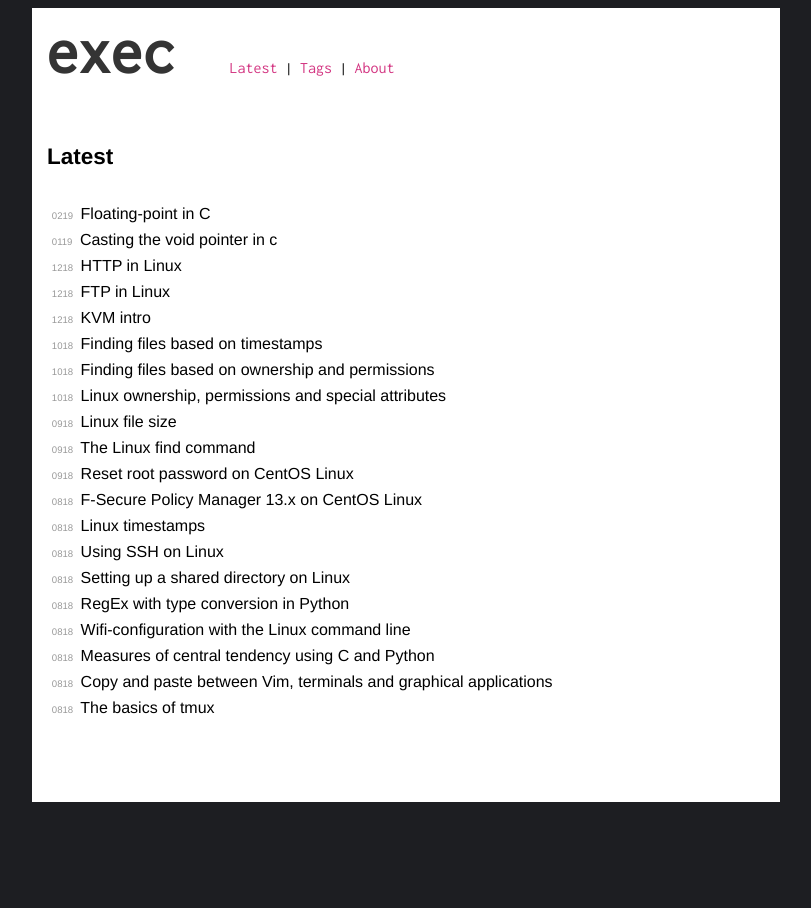
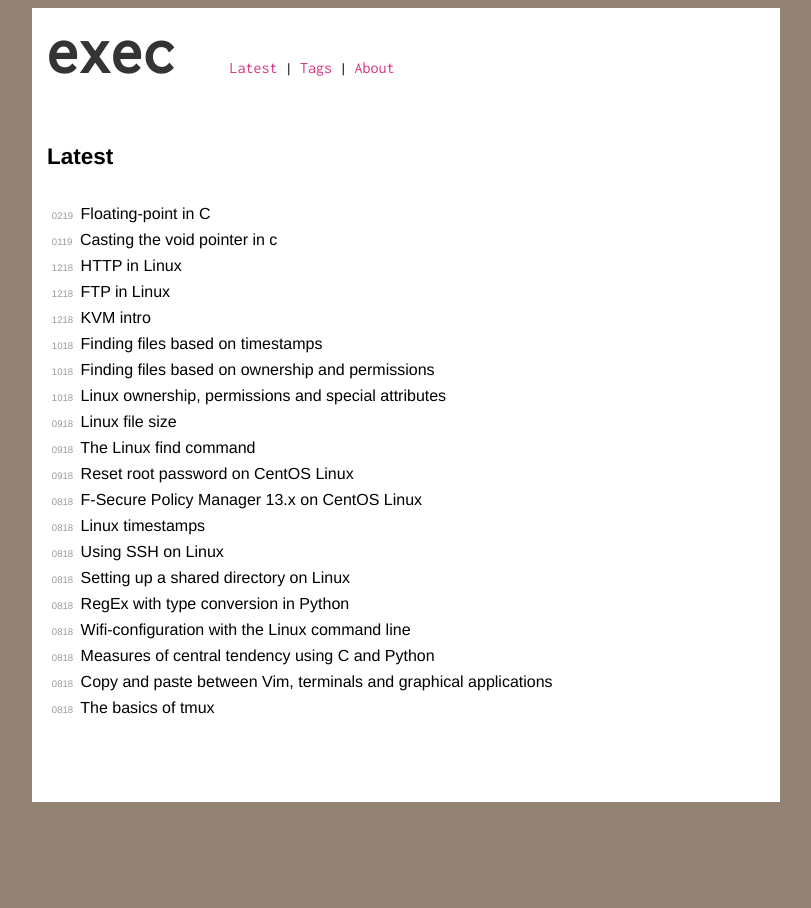
Before and after one commit to execas/execas.github.io, a Jekyll site: the page built from index.html, in a window 1280 px wide. Shown: the whole page, without its empty margins (234-1045 px from the left). Built offline with Jekyll 4.4.1, drawn with Linux system fonts in a browser that asks for light colours.

Commit message:
Update execas.css

```diff
--- a/css/execas.css
+++ b/css/execas.css
@@ -10,7 +10,7 @@ body {
      color: #000000;
      font-size: 15px;
      /*background-color: #f5f1ed;*/
-     background-color: #1d1e22;
+     background-color: #928374;
      /*background-color: #f2f2f2;*/
      /*background-color: #ffffff;*/
 }
```
